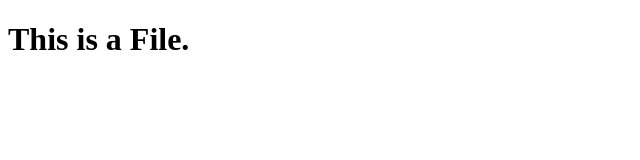
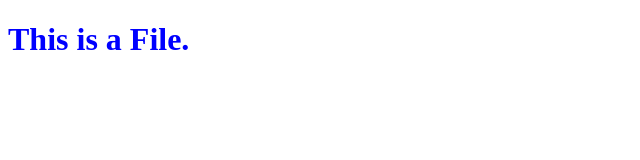
Before and after one commit to DeepUthale/Test, a plain HTML site: page index.html in a window 1280 px wide. Shown: the whole page, without its empty margins (0-640 px from the left). Drawn offline with Linux system fonts and the light colour scheme.

Commit message:
changed color of heading

```diff
--- a/index.html
+++ b/index.html
@@ -6,6 +6,6 @@
     <title>Sample Code</title>
 </head>
 <body>
-    <h1>This is a File.</h1>
+    <h1 style="color: blue;">This is a File.</h1>
 </body>
 </html>
```
